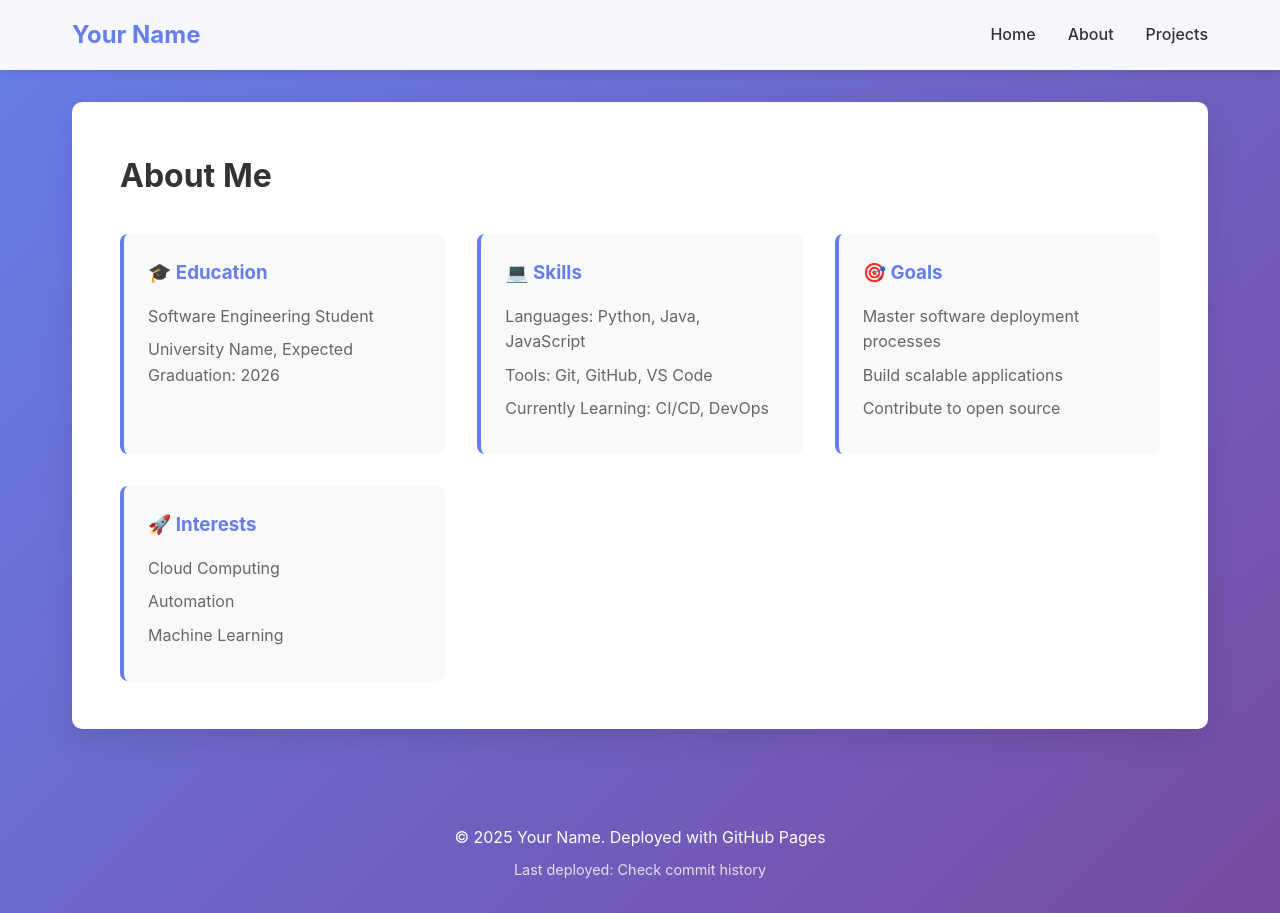
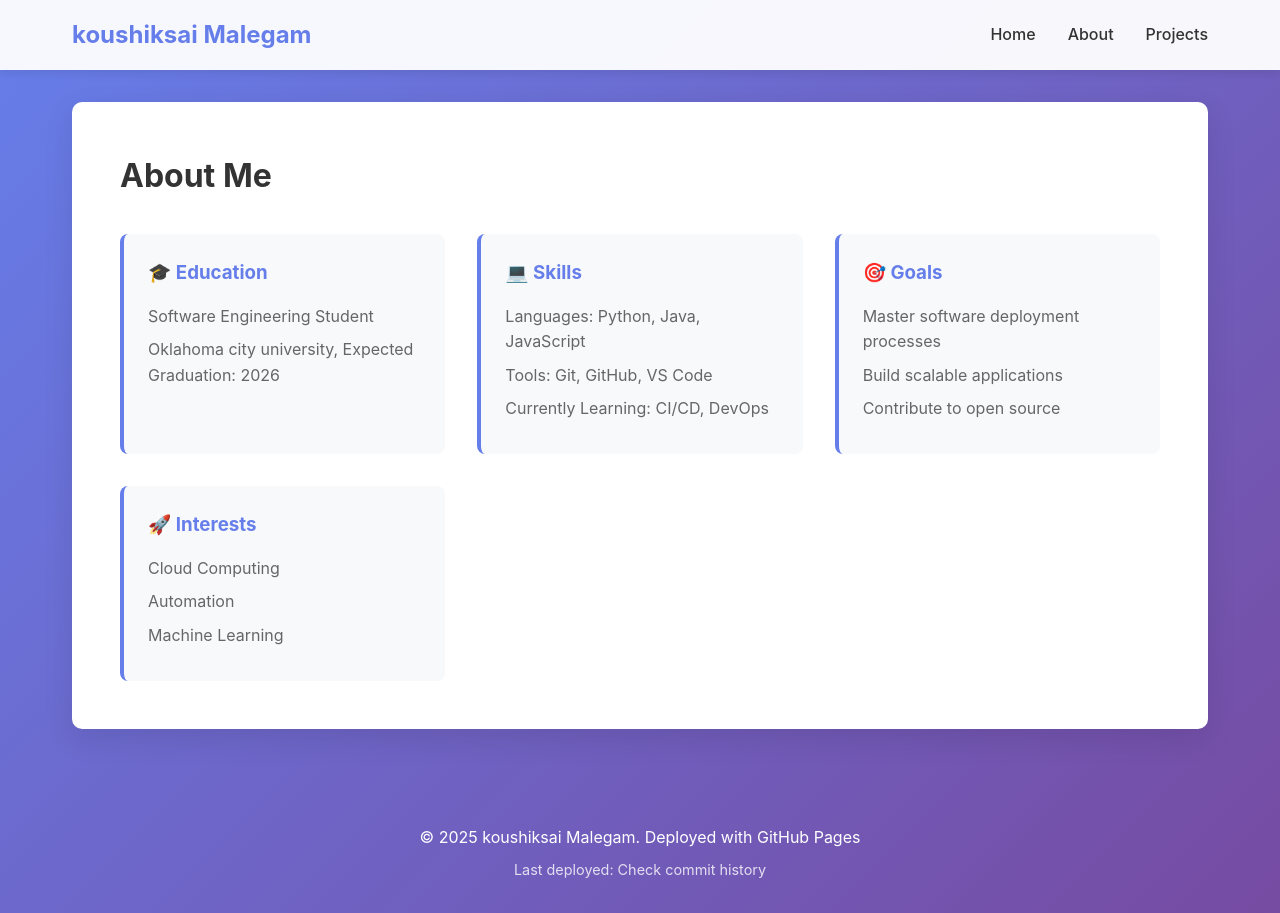
Before and after one commit to koushik0406/malegam.github.io, a plain HTML site: page about.html in a window 1280 px wide. Drawn offline with Linux system fonts and the light colour scheme.

Commit message:
Iteration 1: Personalize content

```diff
--- a/about.html
+++ b/about.html
@@ -3,13 +3,13 @@
 <head>
     <meta charset="UTF-8">
     <meta name="viewport" content="width=device-width, initial-scale=1.0">
-    <title>About - Your Name</title>
+    <title>About - koushiksai Malegam</title>
     <link rel="stylesheet" href="style.css">
 </head>
 <body>
     <nav>
         <div class="nav-container">
-            <h1>Your Name</h1>
+            <h1>koushiksai Malegam</h1>
             <ul>
                 <li><a href="index.html">Home</a></li>
                 <li><a href="about.html">About</a></li>
@@ -25,7 +25,7 @@
                 <div class="about-card">
                     <h3>🎓 Education</h3>
                     <p>Software Engineering Student</p>
-                    <p>University Name, Expected Graduation: 2026</p>
+                    <p>Oklahoma city university, Expected Graduation: 2026</p>
                 </div>
                 <div class="about-card">
                     <h3>💻 Skills</h3>
@@ -50,7 +50,7 @@
     </main>
 
     <footer>
-        <p>&copy; 2025 Your Name. Deployed with GitHub Pages</p>
+        <p>&copy; 2025 koushiksai Malegam. Deployed with GitHub Pages</p>
         <p class="deploy-info">Last deployed: <span id="deploy-date">Check commit history</span></p>
     </footer>
 </body>
```
